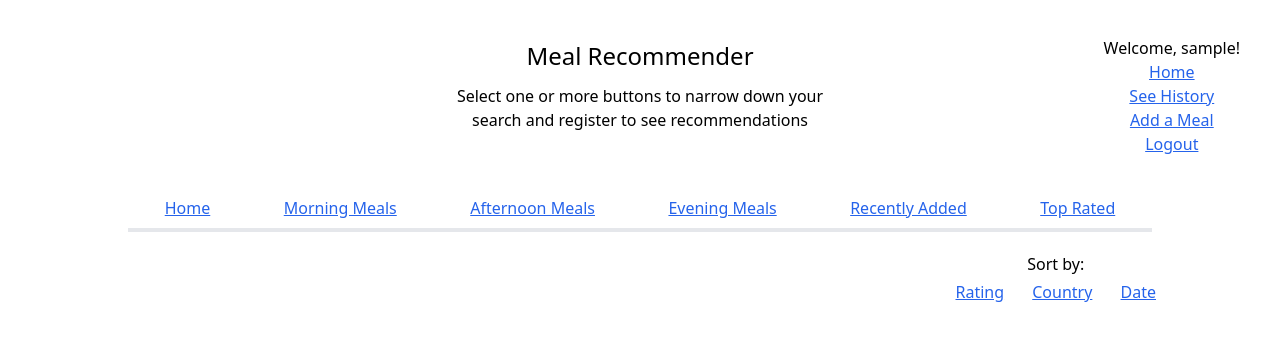
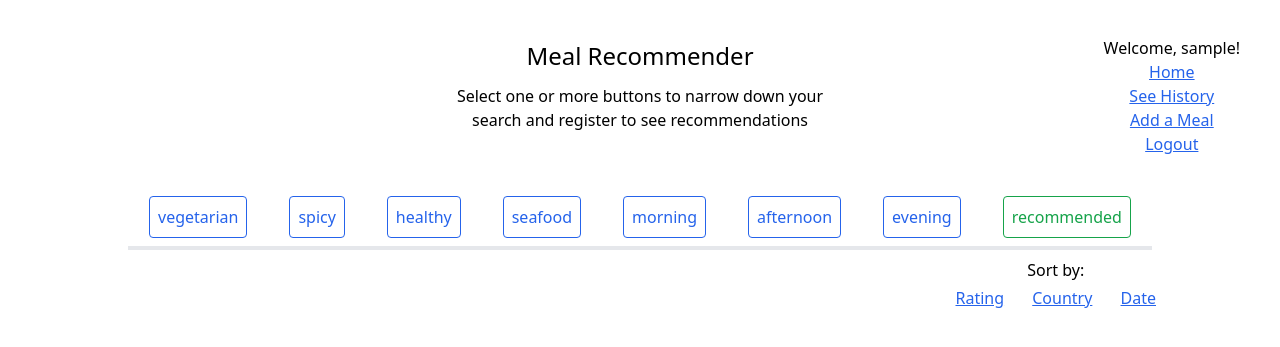
Before and after one commit to takeshi8989/MealRatingSite, a Django app: template meals/templates/meals/category.html in a window 1280 px wide. Shown: the top 347 px of the page. Run offline with Django 4.2, Linux system fonts and the light colour scheme; the template is opened without the code that fills it, so the values that code supplies are empty; the visitor is signed in with stand-in values (Sample User, id 1); some libraries are stand-ins or nearby versions.

Commit message:
add buttons, change url

```diff
--- a/meals/templates/meals/category.html
+++ b/meals/templates/meals/category.html
@@ -1,16 +1,13 @@
 {% extends 'meals/header.html' %}
 {% block content %}
 
-<div class="text-center mt-5 text-2xl">
-    <h1>{{ title }}</h1>
-</div>
-<div class="flex justify-end">
+<div class="flex justify-end mt-2">
     <div class="mr-28 text-center">
         <p class="mb-1">Sort by:</p>
         <p>
-            <a href="/category/{{ categoryName }}_rating" class="mx-3 text-blue-600 underline">Rating</a>
-            <a href="/category/{{ categoryName }}_country" class="mx-3 text-blue-600 underline">Country</a>
-            <a href="/category/{{ categoryName }}_date" class="mx-3 text-blue-600 underline">Date</a>
+            <a href="/category/" class="mx-3 text-blue-600 underline">Rating</a>
+            <a href="/category/" class="mx-3 text-blue-600 underline">Country</a>
+            <a href="/category/" class="mx-3 text-blue-600 underline">Date</a>
         </p>
     </div>
 </div>
@@ -18,7 +15,7 @@
     {% for meal in mealList %}
     <a href="/detail_{{ meal.id }}">
         <div class="flex items-center w-3/5 mx-auto my-5 border-2">
-            <img src={{ meal.imgUrl }} width="30%" class="mr-3">
+            <img src={{ meal.imgUrl }} width="20%" class="mr-3">
             <p>{{ meal.name }} ({{ meal.countryOfOrigin }}) Avg Score: {{ meal.avgRating }}, Votes: {{ meal.numOfVotes }}</p>
         </div>
     </a>
--- a/meals/templates/meals/header.html
+++ b/meals/templates/meals/header.html
@@ -34,12 +34,16 @@
             </div>
         </div>
         <nav class="mt-16 mx-auto w-4/5 header flex justify-around pb-2 border-b-4">
-            <div><a class="underline text-blue-600" href="/">Home</a></div>
-            <div><a class="underline text-blue-600" href="/category/morning_date">Morning Meals</a></div>
-            <div><a class="underline text-blue-600" href="/category/afternoon_date">Afternoon Meals</a></div>
-            <div><a class="underline text-blue-600" href="/category/evening_date">Evening Meals</a></div>
-            <div><a class="underline text-blue-600" href="/category/recent_date">Recently Added</a></div>
-            <div><a class="underline text-blue-600" href="/category/topRated_date">Top Rated</a></div>
+            <button class="border border-blue-600 rounded p-2 text-blue-600">vegetarian</button>
+            <button class="border border-blue-600 rounded p-2 text-blue-600">spicy</button>
+            <button class="border border-blue-600 rounded p-2 text-blue-600">healthy</button>
+            <button class="border border-blue-600 rounded p-2 text-blue-600">seafood</button>
+            <button class="border border-blue-600 rounded p-2 text-blue-600">morning</button>
+            <button class="border border-blue-600 rounded p-2 text-blue-600">afternoon</button>
+            <button class="border border-blue-600 rounded p-2 text-blue-600">evening</button>
+            {% if user.is_authenticated %}
+            <button class="border border-green-600 rounded p-2 text-green-600">recommended</button>
+            {% endif %}
         </nav>
 
         {% block content %}{% endblock %}
--- a/meals/urls.py
+++ b/meals/urls.py
@@ -4,7 +4,7 @@ from . import views
 
 urlpatterns = [
     path('', views.home, name='home'),
-    path('category/<str:categoryName>_<str:sortBy>/', views.category, name='category'),
+    path('category/', views.category, name='category'),
     path('detail_<int:mealId>/', views.detail, name='detail'),
     path('logout', views.log_out, name='logout')
 ]
```
Also changed, not shown: meals/views.py (+1 -14 lines).
